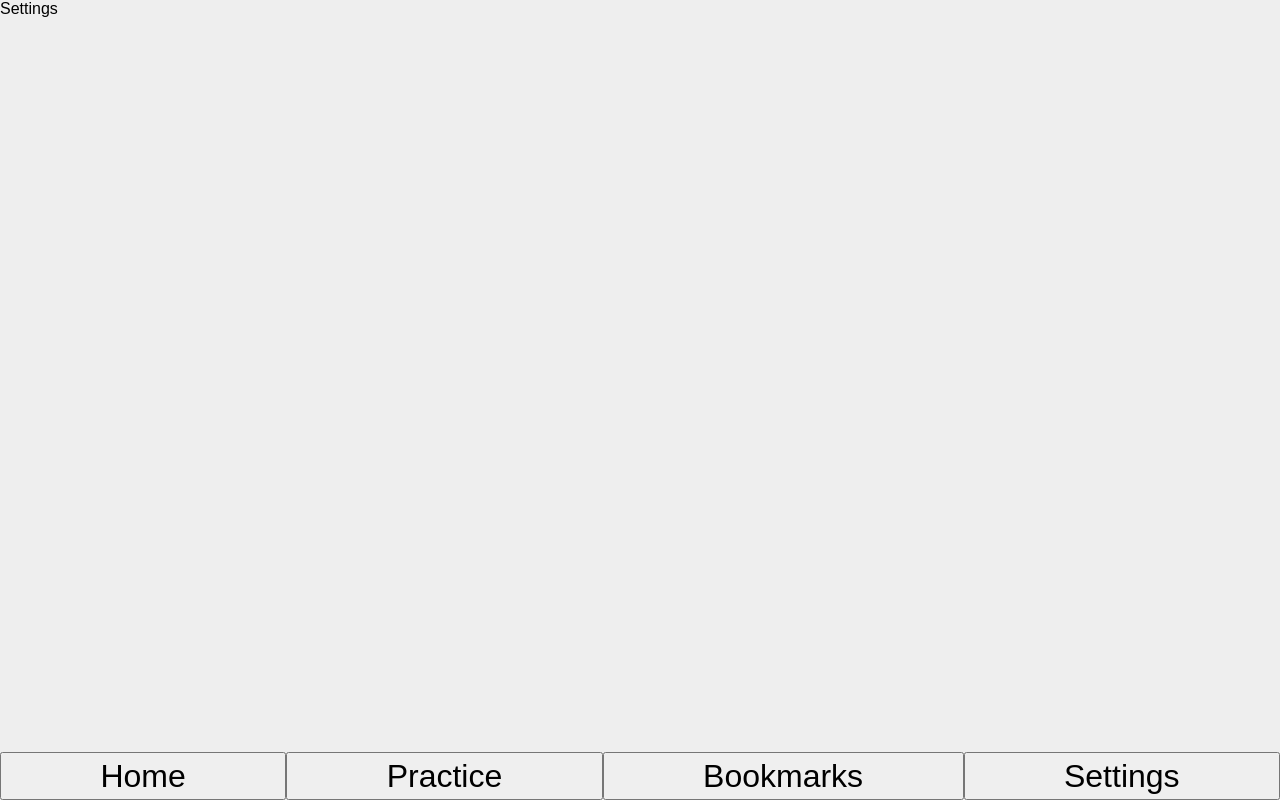
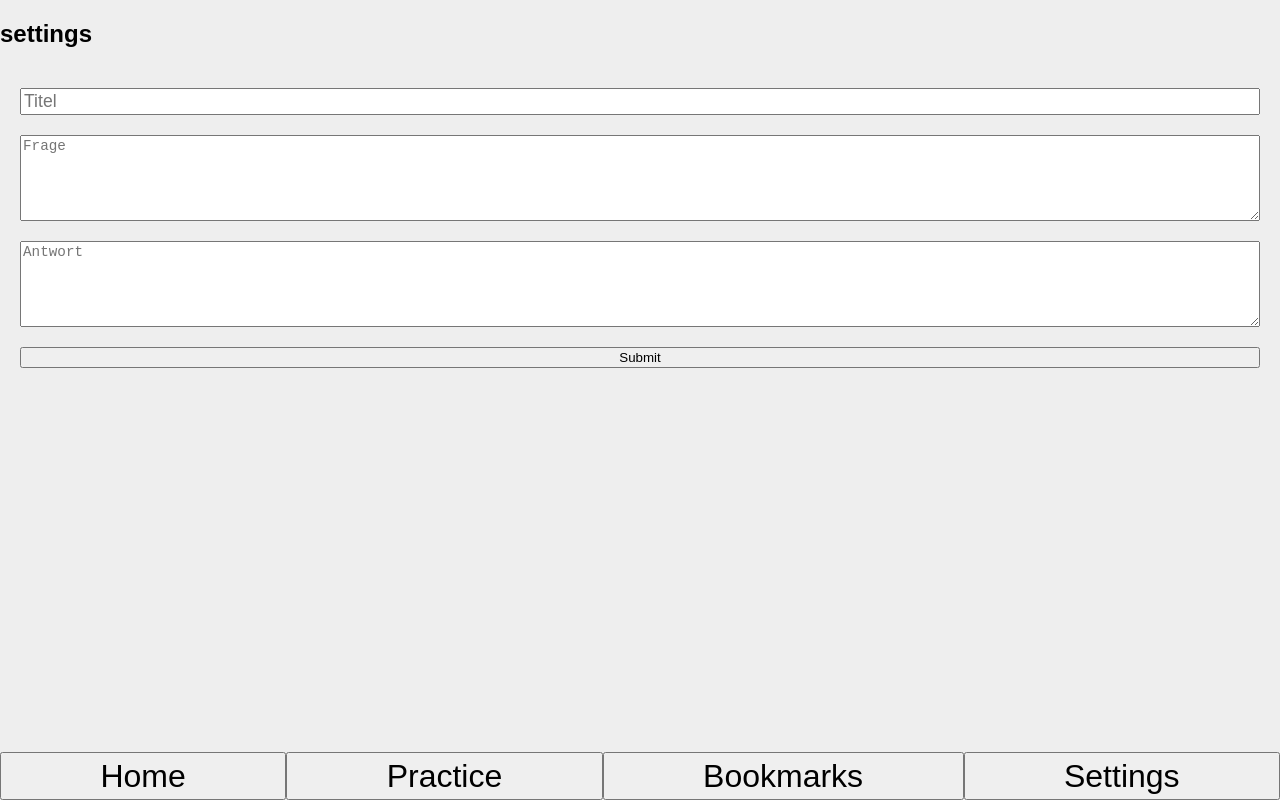
Before and after one commit to sygnalcode/sc-flashcards, a React (Create React App) app: page / in a window 1280 px wide. Both pictures are taken after a click on the button "Settings". Built offline with nearby package versions, Linux system fonts and the light colour scheme.

Commit message:
Creating static settings page

```diff
--- a/src/App.js
+++ b/src/App.js
@@ -3,6 +3,7 @@ import Navigation from './components/Navigation'
 import HomePage from './components/HomePage'
 import GlobalStyle from './components/GlobalStyle'
 import Layout from './components/Layout'
+import SettingsPage from './components/Settings'
 
 const App = () => {
   const [activeIndex, setActiveIndex] = useState(0)
@@ -25,7 +26,7 @@ const App = () => {
       0: <HomePage cards={cards} />,
       1: <section>Practice</section>,
       2: <section>Bookmarks</section>,
-      3: <section>Settings</section>
+      3: <SettingsPage />
     }
 
     return pages[activeIndex] || <section>404</section>
--- /dev/null
+++ b/src/components/Settings.js
@@ -0,0 +1,40 @@
+import React from 'react'
+import styled from 'styled-components/macro'
+
+const SettingsPage = () => {
+  return (
+    <section>
+      <h1>settings</h1>
+      <FormStyled>
+        <InputStyled type="text" placeholder="Titel"></InputStyled>
+        <TextareaStyled
+          type="textarea"
+          placeholder="Frage"
+          rows="5"
+        ></TextareaStyled>
+        <TextareaStyled
+          type="textarea"
+          placeholder="Antwort"
+          rows="5"
+        ></TextareaStyled>
+        <button>Submit</button>
+      </FormStyled>
+    </section>
+  )
+}
+
+const FormStyled = styled.form`
+  display: grid;
+  gap: 20px;
+  padding: 20px;
+`
+
+const InputStyled = styled.input`
+  font-size: 1.1em;
+`
+
+const TextareaStyled = styled.textarea`
+  font-size: 1.1em;
+`
+
+export default SettingsPage
```
